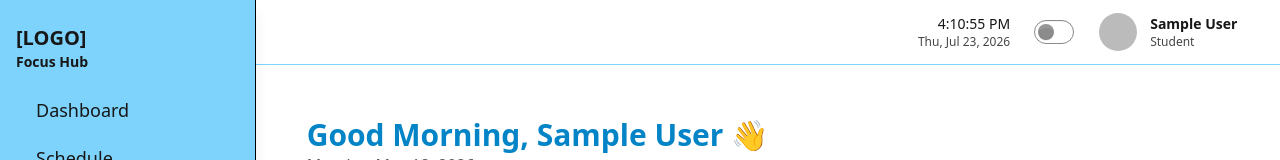
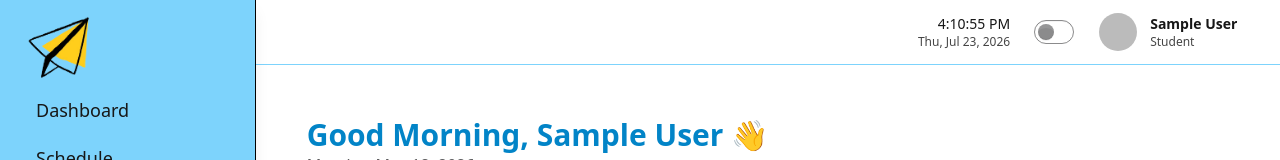
Before and after one commit to alzamo12/focusHub, a React (Vite) app in the folder focus-hub-client/: page /dashboard in a window 1280 px wide. Shown: the top 160 px of the page. Built offline with nearby package versions, Linux system fonts and the light colour scheme; no server answers; sample sign-in values are in the browser's storage.

Commit message:
add logo

```diff
--- a/focus-hub-client/index.html
+++ b/focus-hub-client/index.html
@@ -2,7 +2,7 @@
 <html lang="en">
   <head>
     <meta charset="UTF-8" />
-    <link rel="icon" type="image/svg+xml" href="/vite.svg" />
+    <link rel="icon" type="image/svg+xml" href="./my-logo.png" />
     <meta name="viewport" content="width=device-width, initial-scale=1.0" />
     <title>Focus Hub</title>
   </head>
--- a/focus-hub-client/src/components/sidebar/DesktopSidebar.jsx
+++ b/focus-hub-client/src/components/sidebar/DesktopSidebar.jsx
@@ -5,7 +5,7 @@ import AddClass from "../../features/classschedule/AddClass";
 import { AnimatePresence, motion } from "motion/react"
 import AddTask from "../../features/Tasks/AddTask";
 import SidebarButton from "../buttons/SidebarModelOpenButton/SidebarButton";
-
+import logo from "../../assets/my-logo.png"
 const DesktopSidebar = ({ navLinks, logout, setDrawerOpen, drawerOpen }) => {
     const [extraNavs, setExtraNavs] = useState([]);
     // const [showClock, setShowClock] = useState(false);
@@ -60,11 +60,17 @@ const DesktopSidebar = ({ navLinks, logout, setDrawerOpen, drawerOpen }) => {
             {/* Logo */}
             <div className="h-16 flex items-center gap-3 pl-1">
                 {/* PLACE YOUR LOGO + SITE NAME HERE */}
-                {/* Example: <img src="/logo.png" alt="StudentLife" className="w-8 h-8 rounded" /> */}
                 <div className="px-2 flex justify-between w-full">
                     <div>
-                        <div className="text-xl font-bold">[LOGO]</div>
-                        <div className="text-sm font-semibold">Focus Hub</div>
+                        <div className="text-xl font-bold p-3">
+                            <div className="avatar">
+                                <div className="w-16 rounded dark:bg-primary">
+                                    <img
+                                        src={logo} />
+                                </div>
+                            </div>
+                        </div>
+                        {/* <div className="text-sm font-semibold">Focus Hub</div> */}
                     </div>
                     <button
                         aria-label="Close menu"
```
Also changed, not shown: focus-hub-client/public/my-logo.png (added), focus-hub-client/src/assets/my-logo.png (added).
